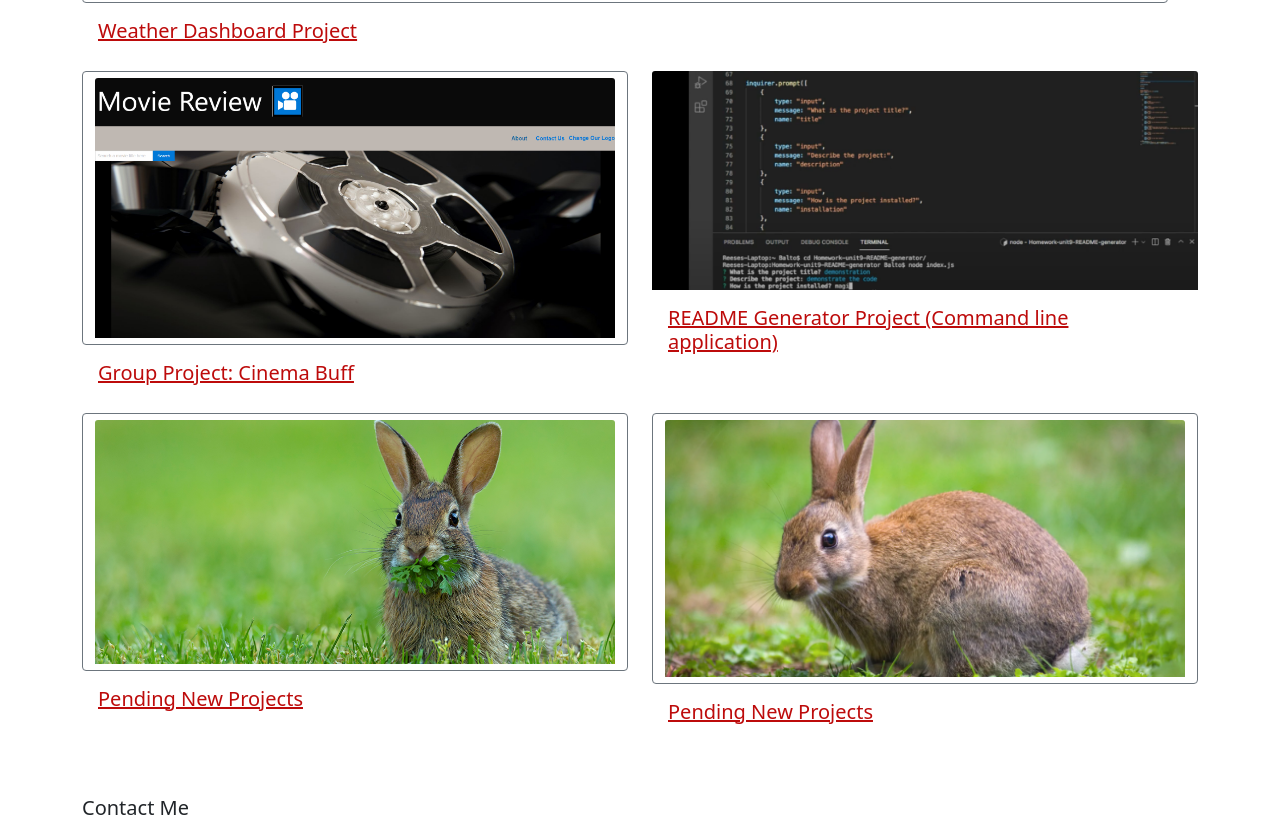
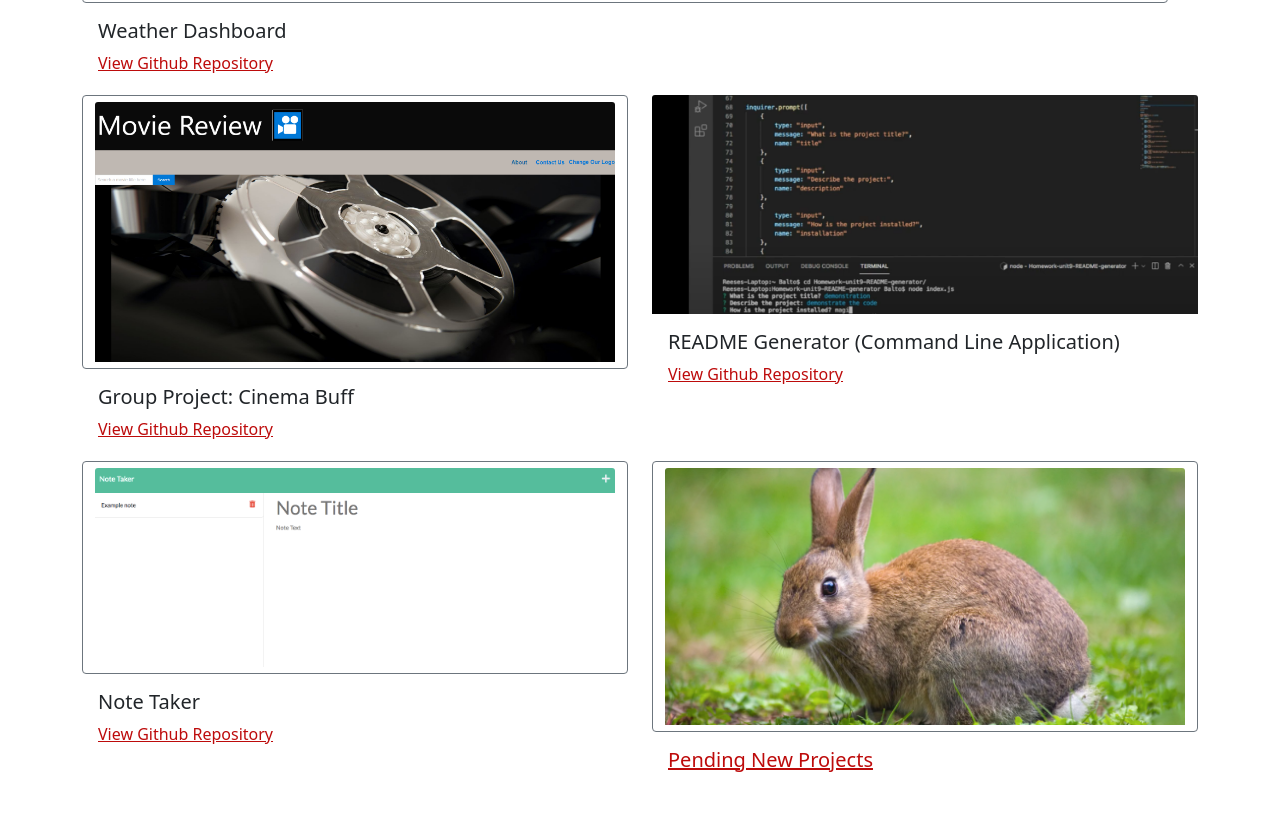
Before and after one commit to pasfrad/Portfolio, a plain HTML site: page index.html in a window 1280 px wide. Shown: the part 792-1615 px from the top of the page. Drawn offline with nearby package versions, Linux system fonts and the light colour scheme.

Commit message:
fix top resume link and add new links

```diff
--- a/index.html
+++ b/index.html
@@ -28,7 +28,7 @@
                         <a id="topLinks" class="navbar-brand nav-link" href="#contact-me">Contact Me</a>
                     </li>
                     <li class="nav-item">
-                        <a id="topLinks" class="navbar-brand nav-link" href="resume">Resume</a>
+                        <a id="topLinks" class="navbar-brand nav-link" href="./assets/resume.pdf">Resume</a>
                     </li>
                 </ul>
             </div>
@@ -59,10 +59,10 @@
                 </a>
             </div>
             <div class="card-body">
-                <h5 class="card-title">
-                    <a id="textColor" class="link" href="https://github.com/pasfrad/Homework-6-weather-dashboard">Weather Dashboard
-                        Project</a>
-                </h5>
+                <h5 class="card-title">Weather Dashboard</h5>
+                <p class="card-text">
+                    <a id="textColor" class="link" href="https://github.com/pasfrad/Homework-6-weather-dashboard">View Github Repository</a>
+                </p>
             </div>
         </div>
     </div>
@@ -77,20 +77,20 @@
                     </a>
                 </div>
                 <div class="card-body">
-                    <h5 class="card-title">
-                        <a id="textColor" class="link" href="https://github.com/pasfrad/Cinema-Buff">Group Project: Cinema Buff</a>
-                    </h5>
+                    <h5 class="card-title">Group Project: Cinema Buff</h5>
+                    <p class="card-text">
+                        <a id="textColor" class="link" href="https://github.com/pasfrad/Cinema-Buff">View Github Repository</a>
+                    </p>
                 </div>
             </div>
 
             <div class="col-sm-6">
                 <img src="./assets/READMEGenerator.png" class="card-img-top" alt="Picture of weather dashboard project">
                 <div class="card-body">
-                    <h5 class="card-title">
-                        <a id="textColor" class="link" href="https://github.com/pasfrad/Homework-unit9-README-generator">README
-                            Generator Project (Command line application)
-                        </a>
-                    </h5>
+                    <h5 class="card-title">README Generator (Command Line Application)</h5>
+                    <p class="card-text">
+                        <a id="textColor" class="link" href="https://github.com/pasfrad/Homework-unit9-README-generator">View Github Repository</a>
+                    </p>
                 </div>
             </div>
         </div>
@@ -101,14 +101,15 @@
         <div class="row">
             <div class="col-sm-6">
                 <div class="btn btn-outline-secondary">
-                    <a href="https://en.wikipedia.org/wiki/Rabbit">
-                        <img src="./assets/placeholder1.png" class="card-img-top" alt="rabbit">
+                    <a href="https://rh-note-taker.herokuapp.com/notes">
+                        <img src="./assets/NoteTaker.png" class="card-img-top" alt="Picture of Note Taker project">
                     </a>
                 </div>
                 <div class="card-body">
-                    <h5 class="card-title">
-                        <a id="textColor" class="link" href="https://en.wikipedia.org/wiki/Rabbit">Pending New Projects</a>
-                    </h5>
+                    <h5 class="card-title">Note Taker</h5>
+                    <p class="card-text">
+                        <a id="textColor" class="link" href="https://github.com/pasfrad/Homework-unit11-note-taker">View Github Repository</a>
+                    </p>
                 </div>
             </div>
 
```
Also changed, not shown: assets/NoteTaker.png (added), 2 other files.
